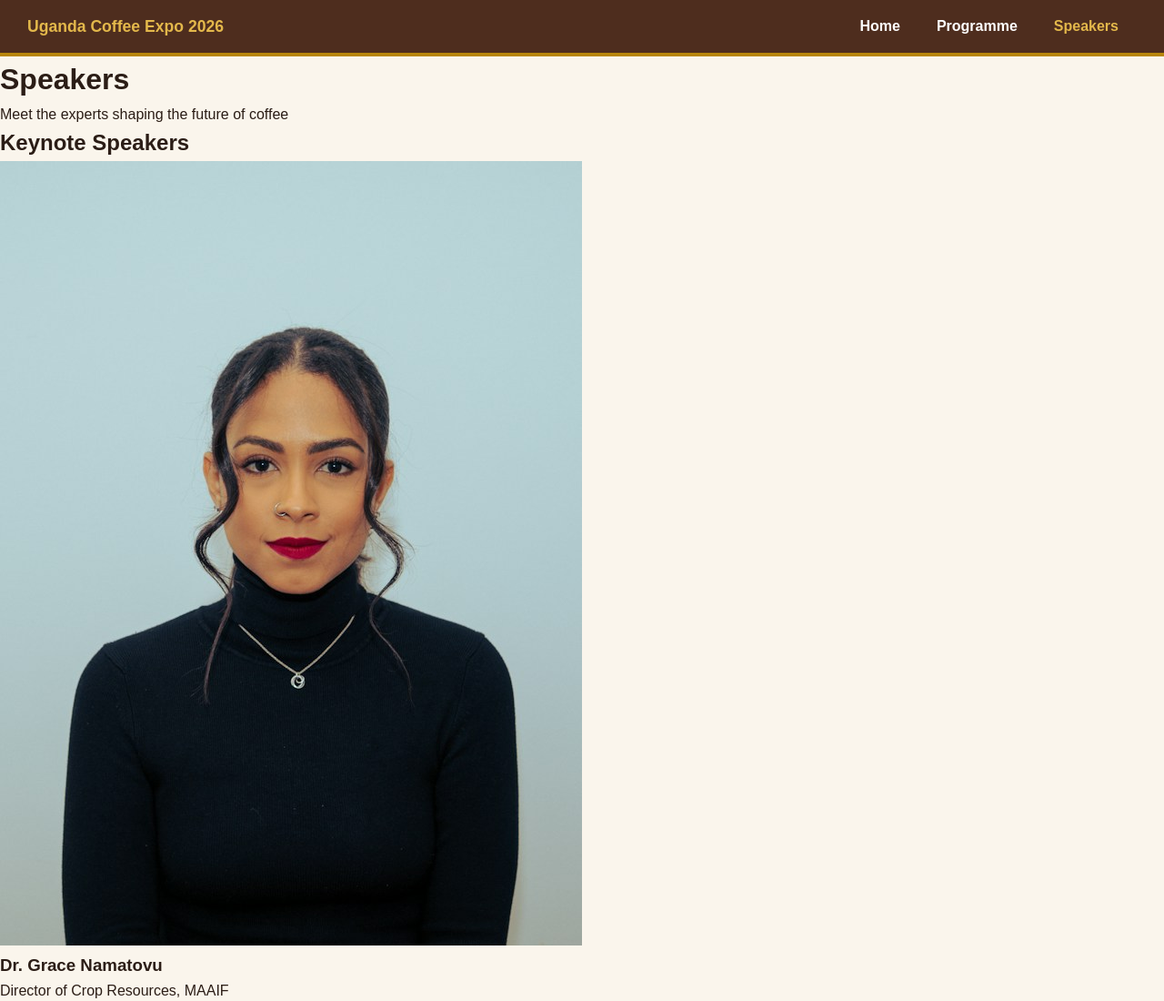
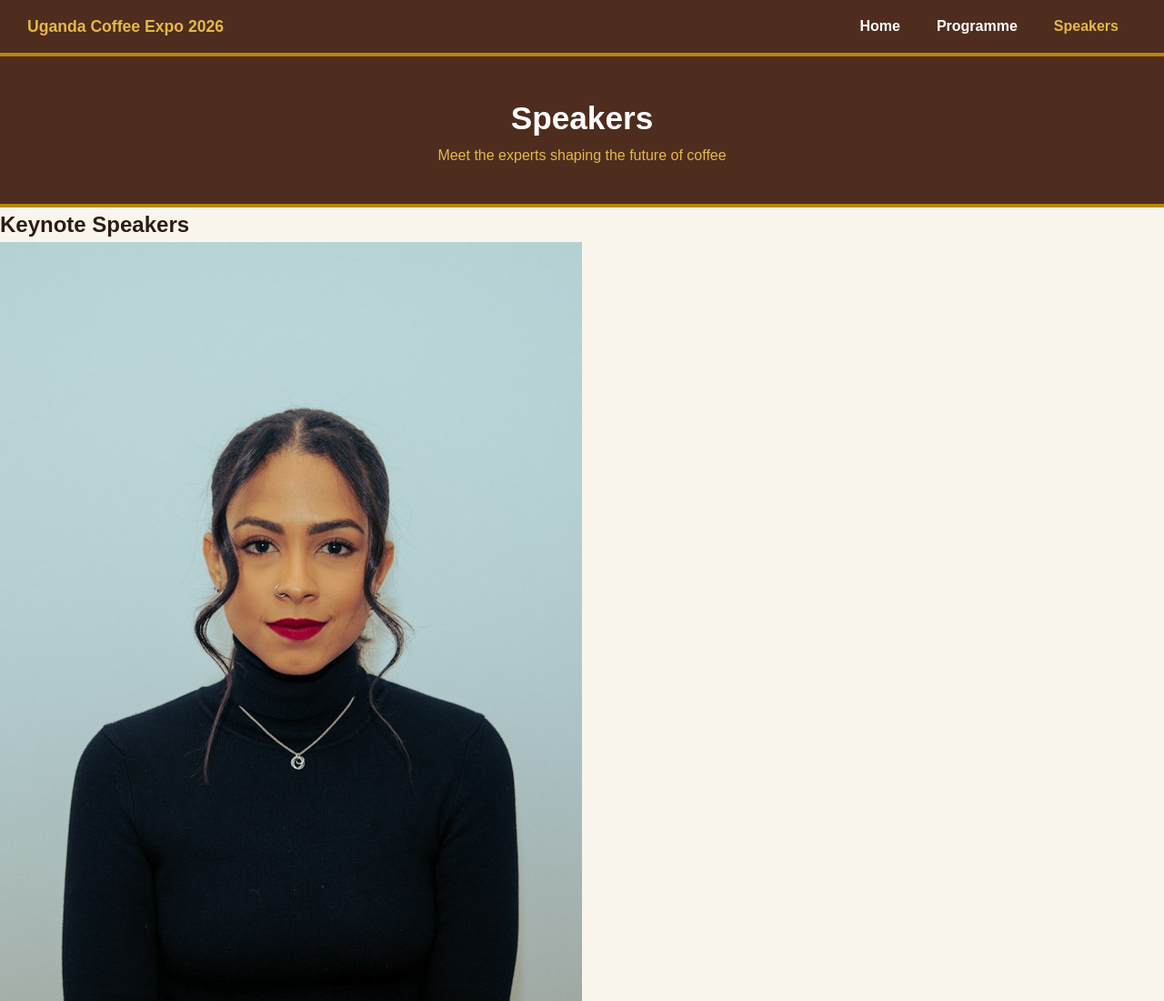
Before and after one commit to Patrickodida/coffee-expo-2026-website, a plain HTML site: page speakers.html in a window 1280 px wide. Shown: the top 1100 px of the page at 91% size. Drawn offline with Linux system fonts and the light colour scheme.

Commit message:
Style page title

```diff
--- a/expo.css
+++ b/expo.css
@@ -98,3 +98,20 @@ main {
     font-weight: normal;
     color: #E3B84B;
 }
+
+/* Page title band (inner pages) */
+.page-title {
+    background: #4E2D1E;
+    color: #FFFFFF;
+    text-align: center;
+    padding: 40px 20px;
+    border-bottom: 4px solid #B8860B;
+}
+
+.page-title h1 {
+    font-size: 2.2rem;
+}
+
+.page-title p {
+    color: #E3B84B;
+}
```
